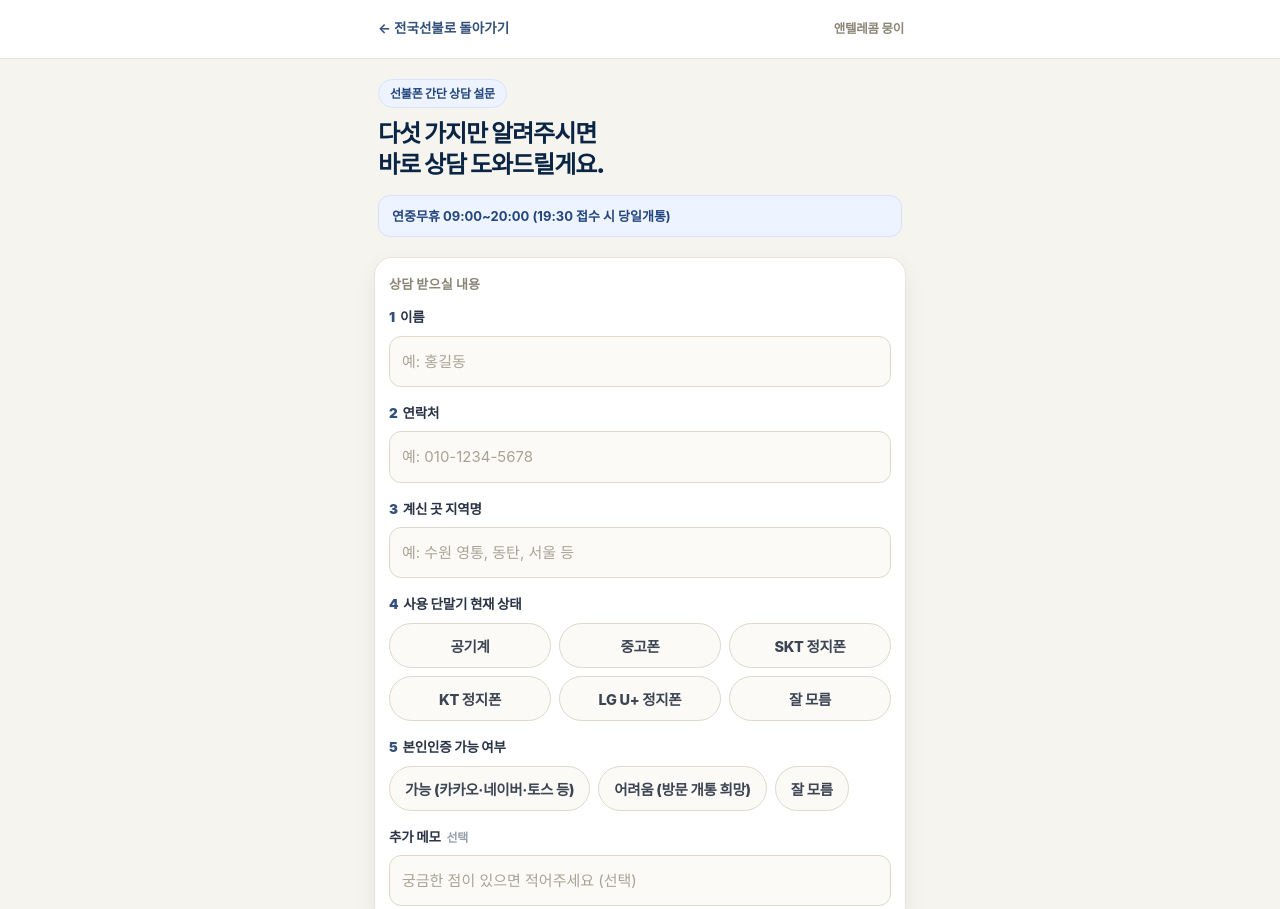
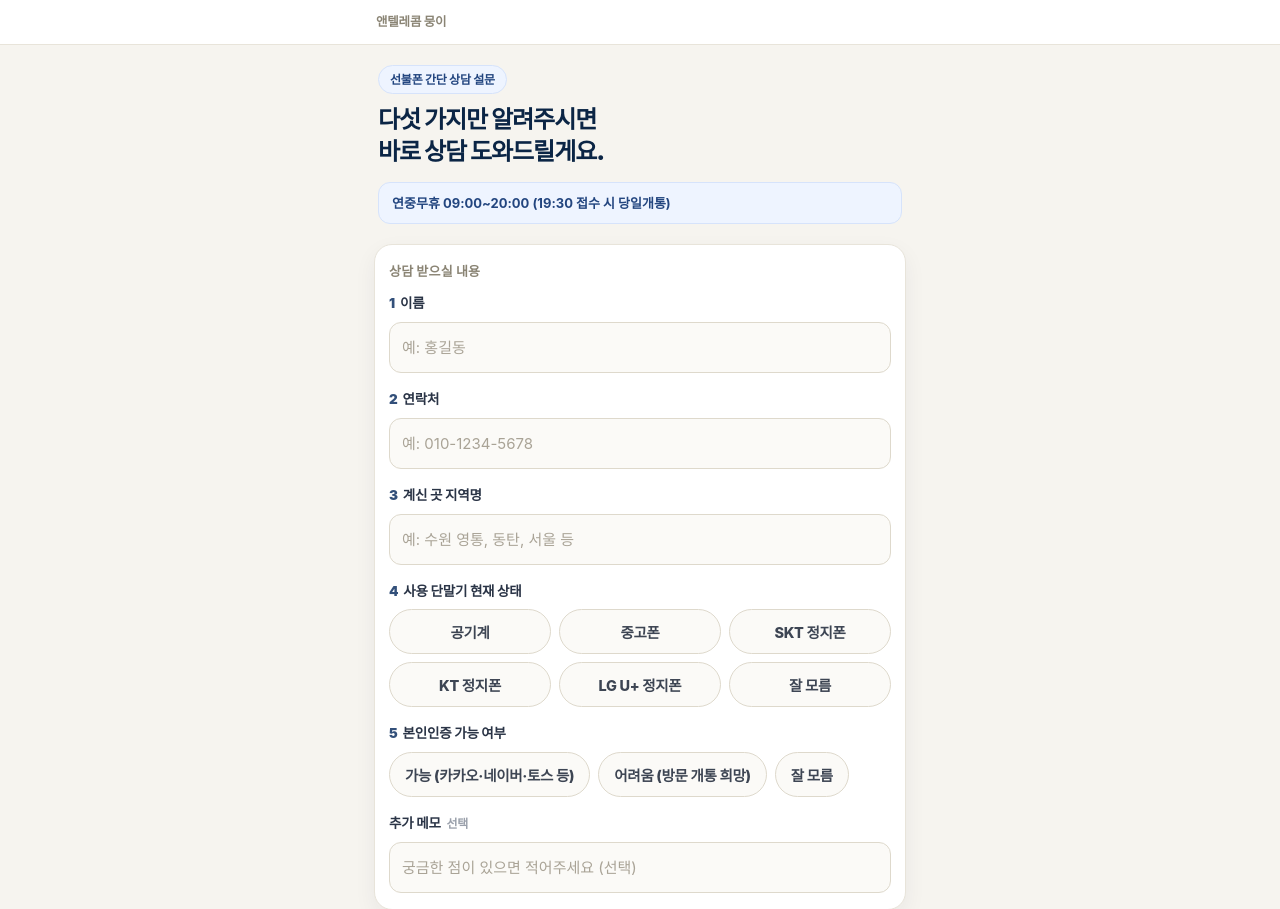
Before and after one commit to moongi-phone/GitHub, a plain HTML site: page check/index.html in a window 1280 px wide. Shown: the top 909 px of the page. Drawn offline with Linux system fonts and the light colour scheme.

Commit message:
plans/freet·plans/ins·check: 상단 '전국선불로 돌아가기' 링크 및 미사용 .back 스타일 제거

```diff
--- a/check/index.html
+++ b/check/index.html
@@ -37,8 +37,6 @@ body{
 a{color:inherit}
 .top{background:#fff;border-bottom:1px solid #e8e4da}
 .top .inner{max-width:560px;margin:0 auto;padding:12px 16px;display:flex;align-items:center;justify-content:space-between;gap:10px}
-.back{font-size:13.5px;font-weight:700;color:#33507a;text-decoration:none;padding:6px 2px}
-.back:active{color:#0b2545}
 .brandmark{font-size:12.5px;font-weight:800;color:#8a8474;letter-spacing:-0.2px;white-space:nowrap}
 .wrap{max-width:560px;margin:0 auto;padding:0 14px}
 .head{padding:20px 4px 6px}
@@ -131,7 +129,6 @@ a{color:inherit}
 
 <div class="top">
   <div class="inner">
-    <a class="back" href="https://nrc2900.creatorlink.net/">← 전국선불로 돌아가기</a>
     <span class="brandmark">앤텔레콤 뭉이</span>
   </div>
 </div>
```
Also changed, not shown: plans/freet/index.html (+0 -2 lines), plans/ins/index.html (+0 -2 lines).
